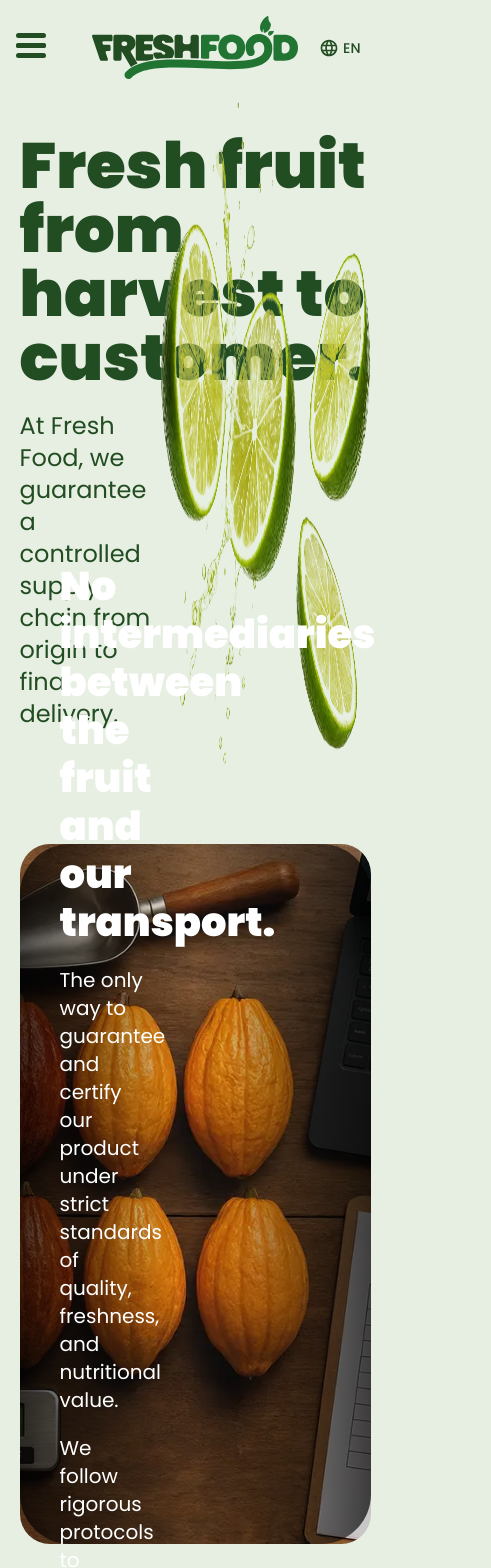
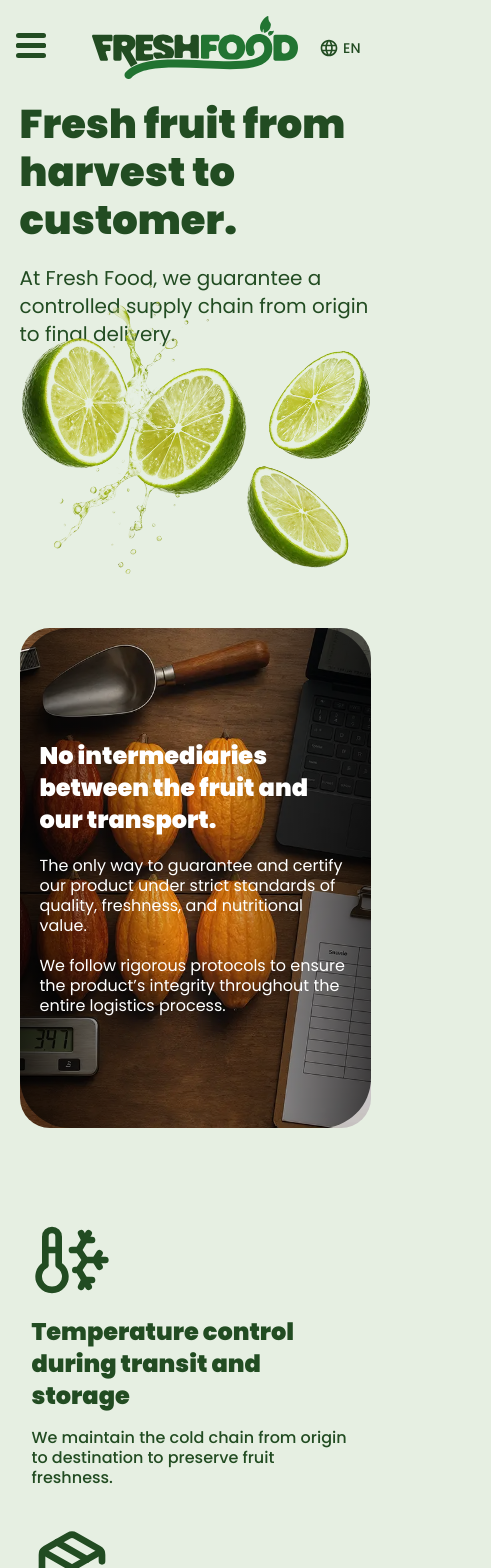
Before and after one commit to FPTPanama/fresh-food, a Next.js app: page /en/about-us in a window 390 px wide. Shown: the top 1568 px of the page, 491 px wide, since content can reach past the window. Built offline with nearby package versions, Linux system fonts and the light colour scheme.

Commit message:
about us responsive

```diff
--- a/app/[locale]/about-us/page.js
+++ b/app/[locale]/about-us/page.js
@@ -38,28 +38,28 @@ const page = async ({ params }) => {
     <GeneralLayout dictionary={dictionary}>
       <div className="responsiveWidth text-greendark">
         <div className="flex flex-col w-full gap-20">
-          <section style={{ height: 'calc(100vh - 180px)' }} className="flex flex-col w-full items-center justify-center gap-7">
-            <div className="flex items-center justify-center w-full h-full">
-              <div className="flex flex-col justify-center items-start w-2/5 h-full gap-5">
-                <h1 className="font-black text-l-800 text-greendark">{dictionary.about_us.FRUTA_FRESCA_PRINCIPIO_FIN}</h1>
-                <p className="text-l-400 font-reg">{dictionary.about_us.FRESH_FOOD_GARANTIZAMOS}</p>
+          <section className="flex flex-col w-full h-auto md:h-[calc(100vh-180px)] items-center justify-center gap-7">
+            <div className="flex flex-col md:flex-row items-center justify-center w-full h-full">
+              <div className="flex flex-col justify-center items-start w-full md:w-2/5 h-full gap-5">
+                <h1 className="font-black text-l-600 md:text-l-800 text-greendark">{dictionary.about_us.FRUTA_FRESCA_PRINCIPIO_FIN}</h1>
+                <p className="text-l-300 md:text-l-400 font-reg">{dictionary.about_us.FRESH_FOOD_GARANTIZAMOS}</p>
               </div>
-              <div className="flex flex-col w-3/5 items-center justify-start h-full">
-                <Image className="h-full w-auto" src={'/img/limon_tahiti_volando_v2.webp'} width={300} height={400} alt="limon tahiti" />
+              <div className="flex flex-col w-full md:w-3/5 items-center justify-start h-[200px] md:h-full">
+                <Image
+                  className="h-[300px] md:h-full w-auto relative -top-16 md:top-0"
+                  src={'/img/limon_tahiti_volando_v2.webp'}
+                  width={300}
+                  height={400}
+                  alt="limon tahiti"
+                />
               </div>
             </div>
           </section>
-          <section className="flex flex-col items-center justify-center w-full gap-5 mb-10">
+          <section className="flex flex-col items-center justify-center w-full gap-5 md:mb-10">
             <div
-              className="flex flex-col items-center justify-center w-full min-h-[700px]"
+              className="flex flex-col items-center justify-center w-full min-h-[500px] md:min-h-[700px] bg-cover bg-center relative rounded-[30px] bg-no-repeat"
               style={{
                 backgroundImage: `url(/img/cacao_perfilado_ok.webp)`,
-                backgroundSize: 'cover',
-                backgroundPosition: 'center',
-                width: '100%',
-                position: 'relative',
-                borderRadius: '30px',
-                backgroundRepeat: 'no-repeat',
               }}
             >
               <div
@@ -74,17 +74,17 @@ const page = async ({ params }) => {
                   background: 'linear-gradient(90deg,rgba(0, 0, 0, 0.7) 0%, rgba(255, 255, 255, 0) 50%, rgba(0, 0, 0, 0.7) 100%)',
                 }}
               >
-                <div className="flex items-center justify-start w-full h-full text-white p-10">
-                  <div className="flex flex-col w-1/3 gap-5">
-                    <h2 className="font-black text-l-600">{dictionary.about_us.SIN_INTERMEDIARIOS}</h2>
-                    <p className="text-l-300 font-reg">{dictionary.about_us.LA_UNICA_MANERA_DE_GARANTIZAR}</p>
-                    <p className="text-l-300 font-reg">{dictionary.about_us.SEGUIMOS_PROTOCOLOS_RIGUROSOS}</p>
+                <div className="flex items-center justify-start w-full h-full text-white p-5 md:p-10">
+                  <div className="flex flex-col w-full md:w-1/3 gap-5">
+                    <h2 className="font-black text-l-400 md:text-l-600">{dictionary.about_us.SIN_INTERMEDIARIOS}</h2>
+                    <p className="text-l-200 md:text-l-300 font-reg">{dictionary.about_us.LA_UNICA_MANERA_DE_GARANTIZAR}</p>
+                    <p className="text-l-200 md:text-l-300 font-reg">{dictionary.about_us.SEGUIMOS_PROTOCOLOS_RIGUROSOS}</p>
                   </div>
                 </div>
               </div>
             </div>
           </section>
-          <section className="grid grid-cols-4 gap-4">
+          <section className="grid grid-cols-1 md:grid-cols-4 gap-4">
             {aboutUsPack.map((item, key) => {
               return (
                 <div key={key} className="flex flex-col items-start justify-start p-3 gap-4">
@@ -96,9 +96,9 @@ const page = async ({ params }) => {
             })}
           </section>
           <section className="flex flex-col w-full items-center justify-center">
-            <div className="flex flex-col w-1/3 gap-10">
-              <h2 className="text-l-900 font-bold">{dictionary.about_us.TU_CONFIANZA_NUESTRA_PRIORIDAD}</h2>
-              <p className="text-l-400 font-reg leading-9">{dictionary.about_us.SABEMOS_QUE_ELEGIR_ALIMENTOS}</p>
+            <div className="flex flex-col w-full md:w-1/3 gap-10">
+              <h2 className="text-l-600 md:text-l-900 font-bold">{dictionary.about_us.TU_CONFIANZA_NUESTRA_PRIORIDAD}</h2>
+              <p className="text-l-300 md:text-l-400 font-reg leading-9">{dictionary.about_us.SABEMOS_QUE_ELEGIR_ALIMENTOS}</p>
             </div>
           </section>
         </div>
```
